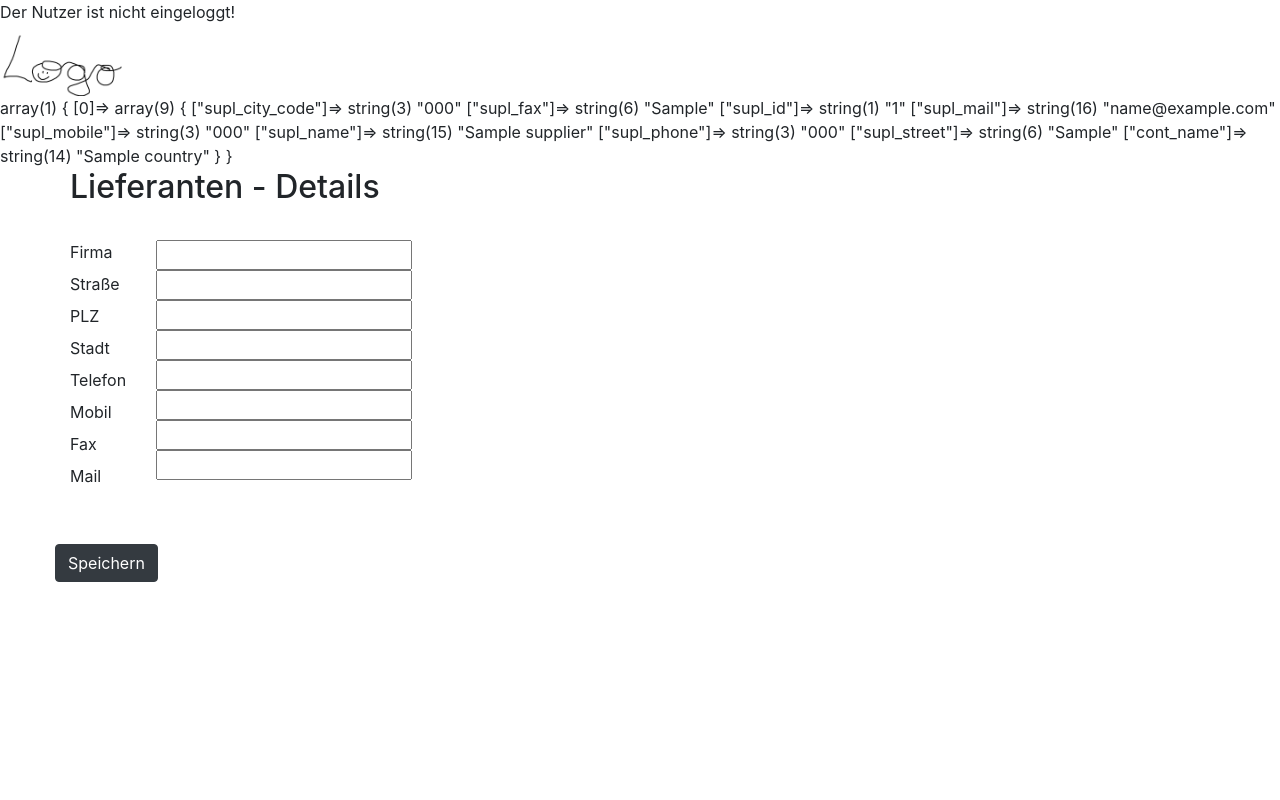
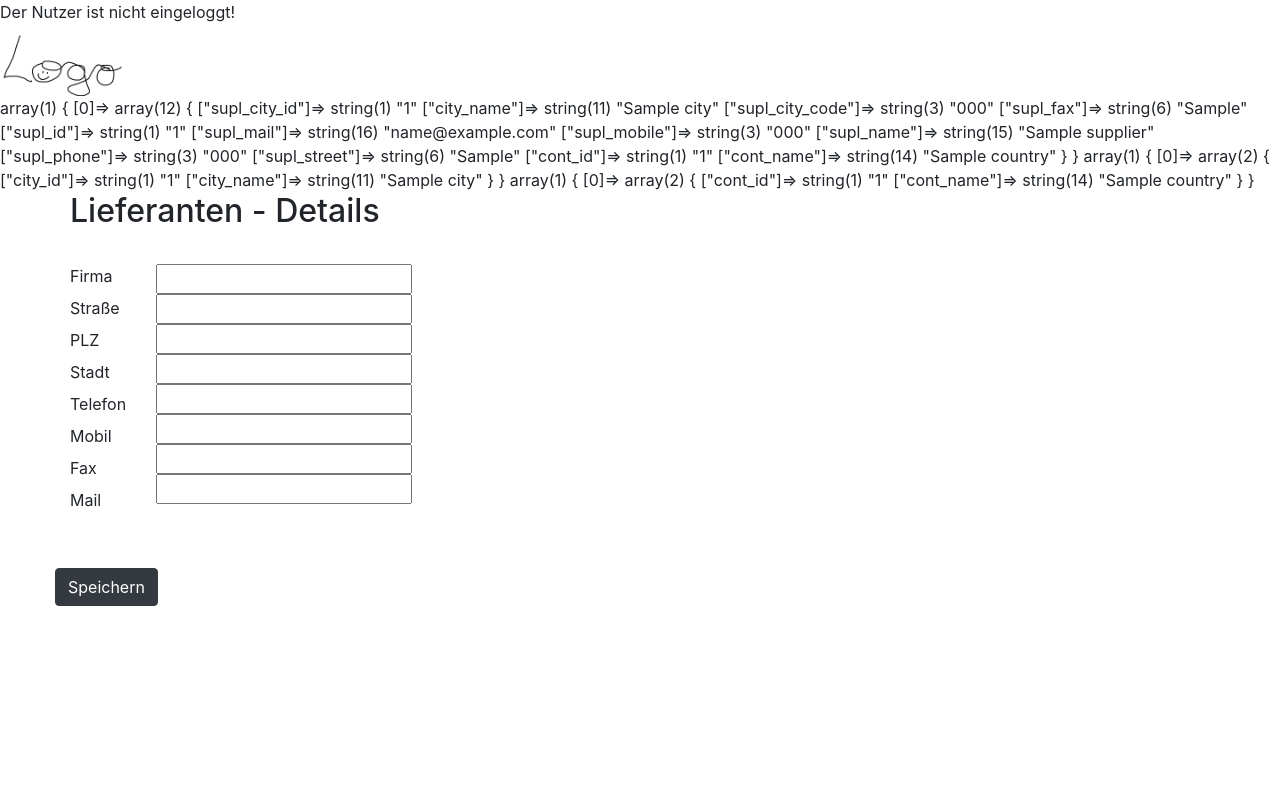
Before and after one commit to Schmeckelspeck/SchoolProject, a PHP site: page /Web/Views/detailsSupplierView.php?idSupplier=1 in a window 1280 px wide. Run offline with PHP 8.4, Linux system fonts and the light colour scheme; tables that the repository leaves empty hold one stand-in row (values such as "Sample post").

Commit message:
Anzeigedatenabfragen noch erweitert.

```diff
--- a/Datalayer/ComponentDetailsDatenAbruf.php
+++ b/Datalayer/ComponentDetailsDatenAbruf.php
@@ -14,8 +14,10 @@
 			comp_manufacturer,
 			comp_warranty_length,
 			supl_name,
+			room_id,
 			room_description,
 			room_number,
+			comp_coty_id,
 			coty_name,
 			comp_id
 		FROM component
@@ -33,6 +35,7 @@
 	{
 		$sqlStatement =
 		"SELECT
+			coat_id,
 			coat_name
 		FROM component_attribute
 		LEFT JOIN comp_coat ON comp_coat.coca_id = component_attribute.coca_coat_id
@@ -46,7 +49,7 @@
 	function GetAllComponentAttributes()
 	{
 		$sqlStatement =
-		"SELECT coat_name FROM component_attribute;";
+		"SELECT coat_id, coat_name FROM component_attribute;";
 		$result = ExecuteReaderAssoc($sqlStatement);
 		return $result;
 	}
--- a/Datalayer/SupplierDetailsDatenAbruf.php
+++ b/Datalayer/SupplierDetailsDatenAbruf.php
@@ -1,11 +1,40 @@
 <?php
     require_once("DatabaseConnection/DatabaseConnection.php");
+
+    function GetCountryOptions()
+    {
+        $sqlStatement =
+        "SELECT
+            cont_id,
+            cont_name
+        FROM country";
+
+        $dataRows = ExecuteReaderAssoc($sqlStatement);
+
+        return $dataRows;
+    }
+
+    function GetCityOptions()
+    {
+        $sqlStatement =
+        "SELECT
+            city_id,
+            city_name
+        FROM city";
+
+        $dataRows = ExecuteReaderAssoc($sqlStatement);
+
+        return $dataRows;
+    }
 
     // This function delivers a specific supplier entry.
     function GetSpecificSupplier($id)
     {
         $sqlStatement =
-        "SELECT supl_city_code,
+        "SELECT
+            supl_city_id,
+            city_name,
+            supl_city_code,
             supl_fax,
             supl_id,
             supl_mail,
@@ -13,6 +42,7 @@
             supl_name,
             supl_phone,
             supl_street,
+            cont_id,
             cont_name
         FROM supplier
         LEFT JOIN city ON city.city_id = supplier.supl_city_id
--- a/Web/Controllers/ComponentDetailsController.php
+++ b/Web/Controllers/ComponentDetailsController.php
@@ -9,7 +9,9 @@
 
 		// This array contains all attributes linked to this component.
 		$componentAttributes = GetComponentAttributes($componentData['comp_id']);
+		$allComponentAttributesOptions = GetAllComponentAttributes();
 		var_dump($componentData);
-		$allComponentAttributesOptions = GetAllComponentAttributes();
+		var_dump($componentAttributes);
+		var_dump($allComponentAttributesOptions);
 	}
 ?>
--- a/Web/Controllers/UserDetailsController.php
+++ b/Web/Controllers/UserDetailsController.php
@@ -2,5 +2,7 @@
     require_once("../../Datalayer/UserDetailsDatenAbruf.php");
 
     $specificUser = GetSpecificUser($_GET['idUser']);
+    $allRoleOptions = GetRoleOptions();
     var_dump($specificUser);
+    var_dump($allRoleOptions);
 ?>
--- a/Web/Controllers/supplierController.php
+++ b/Web/Controllers/supplierController.php
@@ -6,4 +6,5 @@
     // This variable contains the supplier filtering options.
     $allFilterOptions = GetSupplierFilterOptions();
     var_dump($allSuppliers);
+    var_dump($allFilterOptions);
 ?>
--- a/Web/Controllers/supplierDetailsController.php
+++ b/Web/Controllers/supplierDetailsController.php
@@ -3,6 +3,12 @@
 
     // Insert your id-$_GET-variable here.
     $supplier = GetSpecificSupplier($_GET['idSupplier']);
+    $allCityOptions = GetCityOptions();
+    $allCountryOptions = GetCountryOptions();
+
+
     // Zur Ansicht der Daten.
     var_dump($supplier);
+    var_dump($allCityOptions);
+    var_dump($allCountryOptions);
 ?>
```
Also changed, not shown: Datalayer/UserDetailsDatenAbruf.php (+15 -0 lines).
